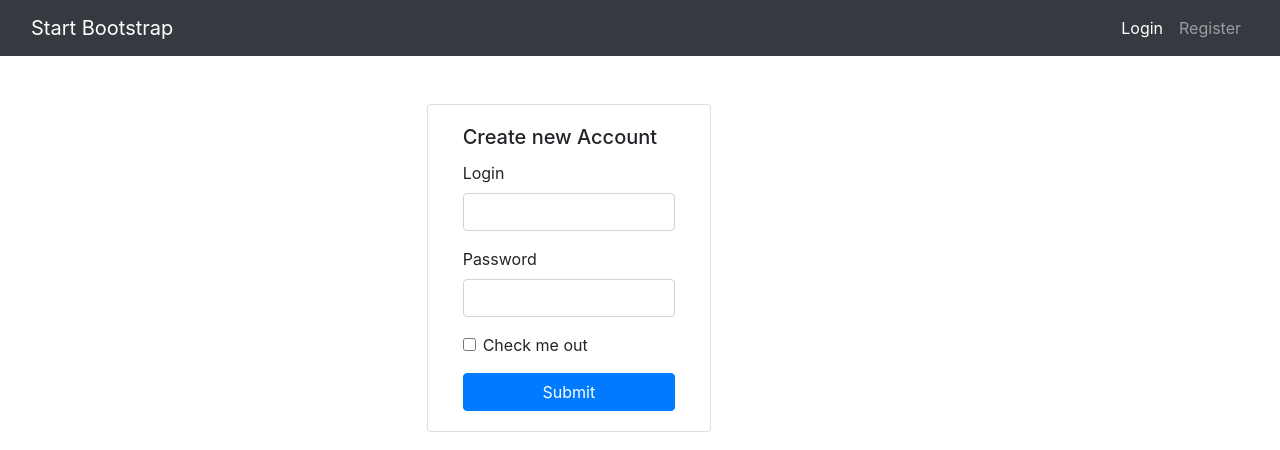
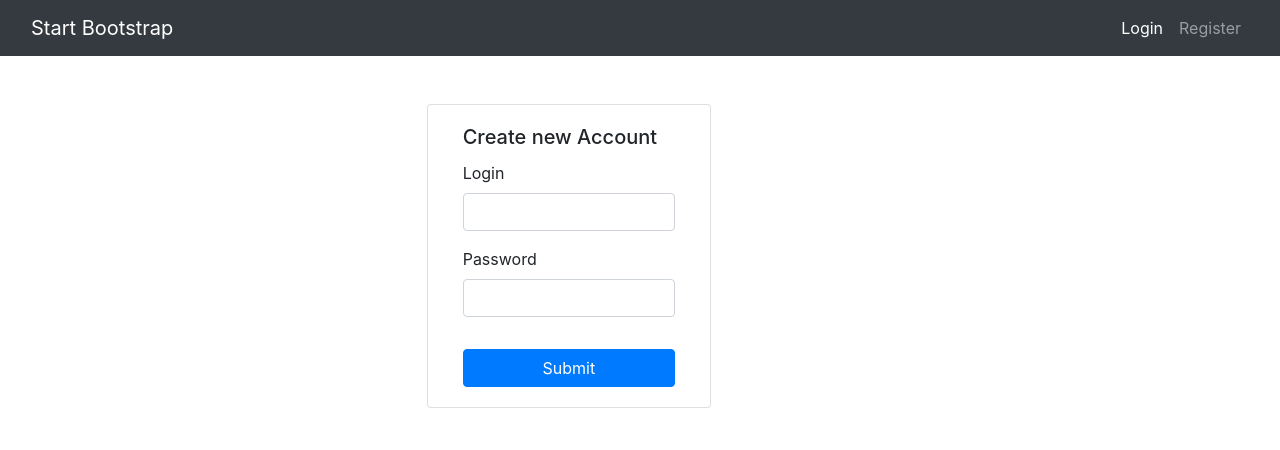
Before and after one commit to KrBed/PokeApi, a Vue app: page /register in a window 1280 px wide. Shown: the top 450 px of the page. Built offline with nearby package versions, Linux system fonts and the light colour scheme.

Commit message:
finished register task

```diff
--- a/src/views/Home.vue
+++ b/src/views/Home.vue
@@ -1,6 +1,6 @@
 <template>
   <div class="home">
-    <HelloWorld msg="Welcome to Your Vue.js App" />
+  <h1>Home view</h1>
   </div>
 </template>
 
--- a/src/views/Login.vue
+++ b/src/views/Login.vue
@@ -52,7 +52,7 @@ export default {
           data: this.input
         })
           .then(function(response) {
-            console.log(response.data);
+            console.log(response.data.message);
             if (response.data.status === "OK") {
               router.push({path:'/'})
             } else {
--- a/src/views/Register.vue
+++ b/src/views/Register.vue
@@ -24,15 +24,8 @@
               v-model="input.password"
             />
           </div>
-          <div class="form-group form-check">
-            <input
-              type="checkbox"
-              class="form-check-input"
-              id="exampleCheck1"
-            />
-            <label class="form-check-label" for="exampleCheck1"
-              >Check me out</label
-            >
+          <div class="row">
+            <strong><p class="text-danger">{{errorMessage}}</p></strong>
           </div>
           <button type="submit" class="btn btn-primary">
             Submit
@@ -45,6 +38,7 @@
 
 <script>
 import axios from "axios";
+import router from "../router";
 
 export default {
   name: "Register",
@@ -53,11 +47,13 @@ export default {
       input: {
         login: "",
         password: ""
-      }
+      },
+      errorMessage: ""
     };
   },
   methods: {
     register() {
+      let self = this;
       if (this.input.login !== "" && this.input.password !== "") {
         axios({
           method: "POST",
@@ -65,18 +61,17 @@ export default {
           data: this.input
         })
           .then(function(response) {
-            console.log(response.data);
-            if (response.data[0].status === 1) {
-              alert("Login Successfully");
-            } else {
-              alert("User does not exist");
+            if(response.data.status ==="ERROR"){
+              self.errorMessage = response.data.message;
+            }else{
+              router.push({ path: "/" });
             }
           })
           .catch(function(error) {
             console.log(error);
           });
       } else {
-        alert("Please enter username & password");
+        self.errorMessage = "Please enter login and password";
       }
     }
   }
```
Also changed, not shown: 2 other files (tests, documents, lock files or other folders).
